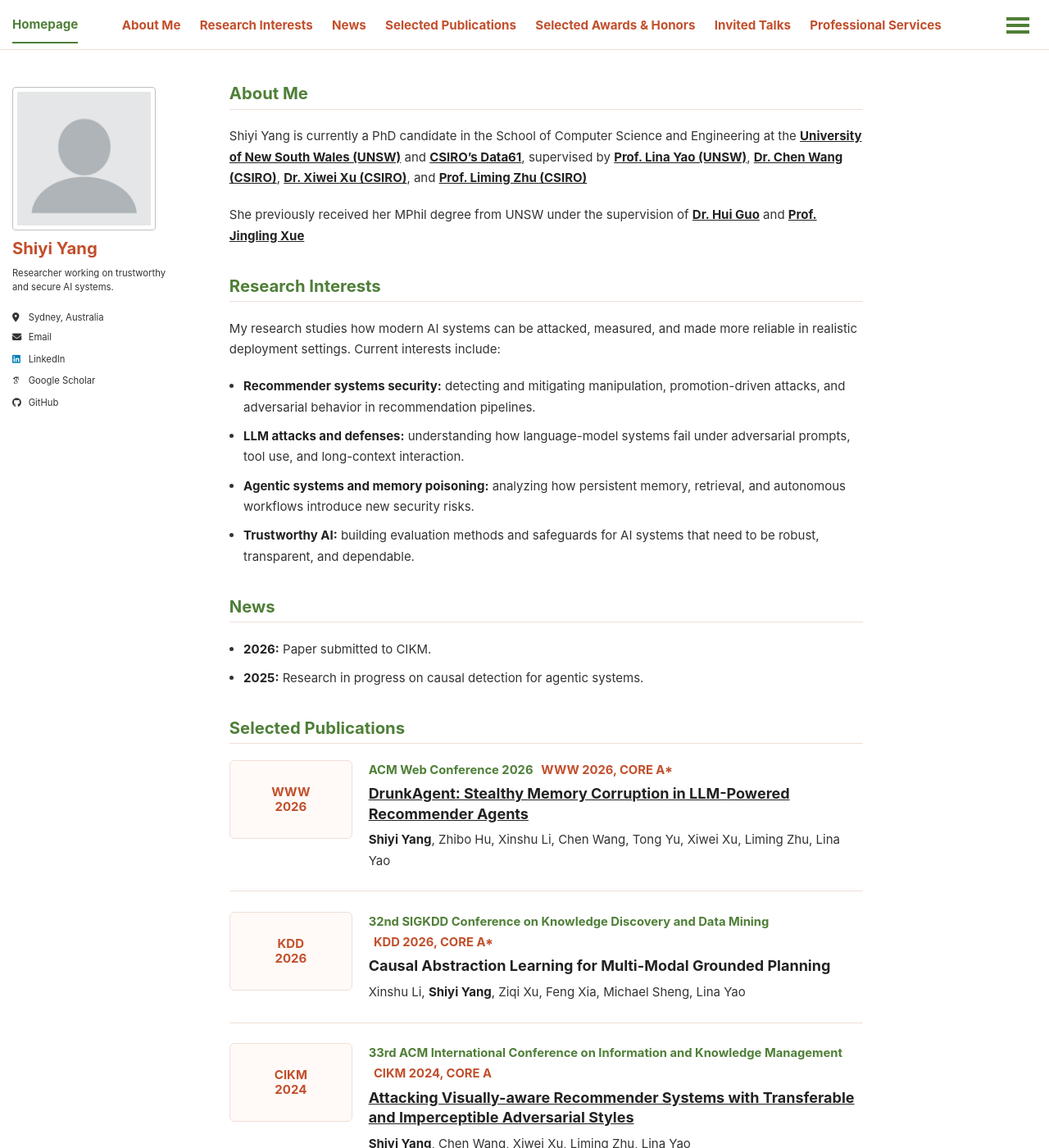
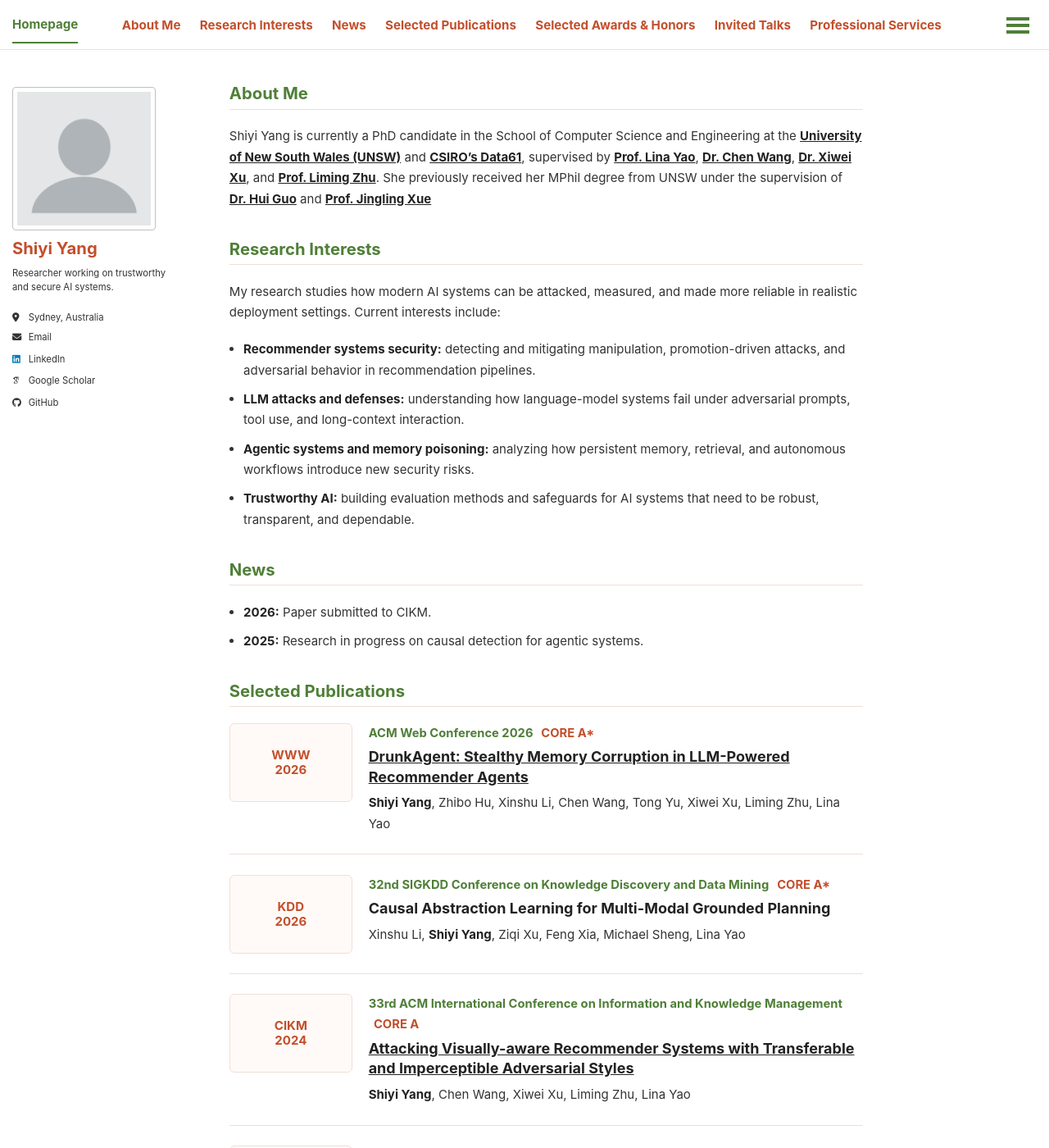
Before and after one commit to shiyiyang-ai/shiyiyang-ai.github.io, a Jekyll site: the page built from _pages/about.md, in a window 1280 px wide and 1400 px high. Shown: the whole window at 82% size. Built offline with Jekyll 4.4.1, drawn with Linux system fonts in a browser that asks for light colours; some web fonts are replaced; a script bundle is joined from its source files by our own code; library files that are not in the unit come from our copies; some of the changed text lies outside the part shown.

Commit message:
Simplify bio publications and teaching text

```diff
--- a/_pages/about.md
+++ b/_pages/about.md
@@ -8,8 +8,7 @@ permalink: /
 <a id="about-me"></a>
 
 <div class="bio-intro">
-  <p>Shiyi Yang is currently a PhD candidate in the School of Computer Science and Engineering at the <a href="https://www.unsw.edu.au">University of New South Wales (UNSW)</a> and <a href="https://www.csiro.au/en/about/people/research-units/data61">CSIRO’s Data61</a>, supervised by <a href="https://www.linayao.com">Prof. Lina Yao (UNSW)</a>, <a href="https://people.csiro.au/w/c/Chen-Wang">Dr. Chen Wang (CSIRO)</a>, <a href="https://people.csiro.au/X/S/Xiwei-Xu">Dr. Xiwei Xu (CSIRO)</a>, and <a href="https://liming-zhu.org">Prof. Liming Zhu (CSIRO)</a></p>
-  <p>She previously received her MPhil degree from UNSW under the supervision of <a href="https://www.unsw.edu.au/staff/hui-guo">Dr. Hui Guo</a> and <a href="https://cgi.cse.unsw.edu.au/~jingling/">Prof. Jingling Xue</a></p>
+  <p>Shiyi Yang is currently a PhD candidate in the School of Computer Science and Engineering at the <a href="https://www.unsw.edu.au">University of New South Wales (UNSW)</a> and <a href="https://www.csiro.au/en/about/people/research-units/data61">CSIRO’s Data61</a>, supervised by <a href="https://www.linayao.com">Prof. Lina Yao</a>, <a href="https://people.csiro.au/w/c/Chen-Wang">Dr. Chen Wang</a>, <a href="https://people.csiro.au/X/S/Xiwei-Xu">Dr. Xiwei Xu</a>, and <a href="https://liming-zhu.org">Prof. Liming Zhu</a>. She previously received her MPhil degree from UNSW under the supervision of <a href="https://www.unsw.edu.au/staff/hui-guo">Dr. Hui Guo</a> and <a href="https://cgi.cse.unsw.edu.au/~jingling/">Prof. Jingling Xue</a></p>
 </div>
 
 ## Research Interests
@@ -37,7 +36,7 @@ My research studies how modern AI systems can be attacked, measured, and made mo
       <span>WWW<br>2026</span>
     </div>
     <div class="publication-body">
-      <div class="publication-venue">ACM Web Conference 2026 <span>WWW 2026, CORE A*</span></div>
+      <div class="publication-venue">ACM Web Conference 2026 <span>CORE A*</span></div>
       <h3><a href="https://dl.acm.org/doi/10.1145/3774904.3792688">DrunkAgent: Stealthy Memory Corruption in LLM-Powered Recommender Agents</a></h3>
       <p><strong>Shiyi Yang</strong>, Zhibo Hu, Xinshu Li, Chen Wang, Tong Yu, Xiwei Xu, Liming Zhu, Lina Yao</p>
     </div>
@@ -48,7 +47,7 @@ My research studies how modern AI systems can be attacked, measured, and made mo
       <span>KDD<br>2026</span>
     </div>
     <div class="publication-body">
-      <div class="publication-venue">32nd SIGKDD Conference on Knowledge Discovery and Data Mining <span>KDD 2026, CORE A*</span></div>
+      <div class="publication-venue">32nd SIGKDD Conference on Knowledge Discovery and Data Mining <span>CORE A*</span></div>
       <h3>Causal Abstraction Learning for Multi-Modal Grounded Planning</h3>
       <p>Xinshu Li, <strong>Shiyi Yang</strong>, Ziqi Xu, Feng Xia, Michael Sheng, Lina Yao</p>
     </div>
@@ -59,7 +58,7 @@ My research studies how modern AI systems can be attacked, measured, and made mo
       <span>CIKM<br>2024</span>
     </div>
     <div class="publication-body">
-      <div class="publication-venue">33rd ACM International Conference on Information and Knowledge Management <span>CIKM 2024, CORE A</span></div>
+      <div class="publication-venue">33rd ACM International Conference on Information and Knowledge Management <span>CORE A</span></div>
       <h3><a href="https://dl.acm.org/doi/abs/10.1145/3627673.3679828">Attacking Visually-aware Recommender Systems with Transferable and Imperceptible Adversarial Styles</a></h3>
       <p><strong>Shiyi Yang</strong>, Chen Wang, Xiwei Xu, Liming Zhu, Lina Yao</p>
     </div>
@@ -70,7 +69,7 @@ My research studies how modern AI systems can be attacked, measured, and made mo
       <span>ICDM<br>2023</span>
     </div>
     <div class="publication-body">
-      <div class="publication-venue">23rd IEEE International Conference on Data Mining <span>ICDM 2023, CORE A*</span></div>
+      <div class="publication-venue">23rd IEEE International Conference on Data Mining <span>CORE A*</span></div>
       <h3><a href="https://ieeexplore.ieee.org/abstract/document/10415763">Review-Incorporated Model-Agnostic Profile Injection Attacks on Recommender Systems</a></h3>
       <p><strong>Shiyi Yang</strong>, Chen Wang, Xiwei Xu, Liming Zhu, Lina Yao</p>
     </div>
@@ -81,7 +80,7 @@ My research studies how modern AI systems can be attacked, measured, and made mo
       <span>QRS<br>2021</span>
     </div>
     <div class="publication-body">
-      <div class="publication-venue">21st IEEE International Conference on Software Quality, Reliability and Security <span>QRS 2021, CORE B</span></div>
+      <div class="publication-venue">21st IEEE International Conference on Software Quality, Reliability and Security <span>CORE B</span></div>
       <h3><a href="https://ieeexplore.ieee.org/abstract/document/9724770">Hunter in the Dark: Discover Anomalous Network Activity Using Deep Ensemble Network</a></h3>
       <p><strong>Shiyi Yang</strong>, Hui Guo, Nour Moustafa</p>
     </div>
@@ -92,7 +91,7 @@ My research studies how modern AI systems can be attacked, measured, and made mo
       <span>DSC<br>2021</span>
     </div>
     <div class="publication-body">
-      <div class="publication-venue">IEEE Conference on Dependable and Secure Computing <span>DSC 2021</span></div>
+      <div class="publication-venue">IEEE Conference on Dependable and Secure Computing</div>
       <h3><a href="https://ieeexplore.ieee.org/abstract/document/9346261">DualNet: Locate Then Detect Effective Payload with Deep Attention Network</a></h3>
       <p><strong>Shiyi Yang</strong>, Peilun Wu, Hui Guo</p>
     </div>
@@ -103,7 +102,7 @@ My research studies how modern AI systems can be attacked, measured, and made mo
       <span>TrustCom<br>2020</span>
     </div>
     <div class="publication-body">
-      <div class="publication-venue">19th IEEE International Conference on Trust, Security and Privacy in Computing and Communications <span>TrustCom 2020, CORE A</span></div>
+      <div class="publication-venue">19th IEEE International Conference on Trust, Security and Privacy in Computing and Communications <span>CORE A</span></div>
       <h3><a href="https://ieeexplore.ieee.org/abstract/document/9343142">Densely Connected Residual Network for Attack Recognition</a></h3>
       <p>Peilun Wu, Nour Moustafa, <strong>Shiyi Yang</strong>, Hui Guo</p>
     </div>
```
Also changed, not shown: other parts of _pages/about.md (+1 -2 lines).
